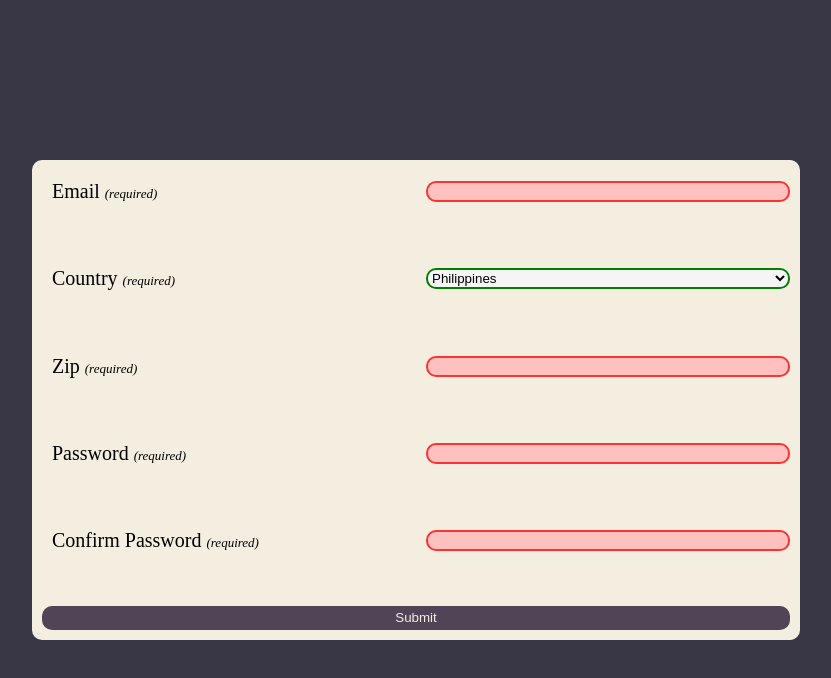
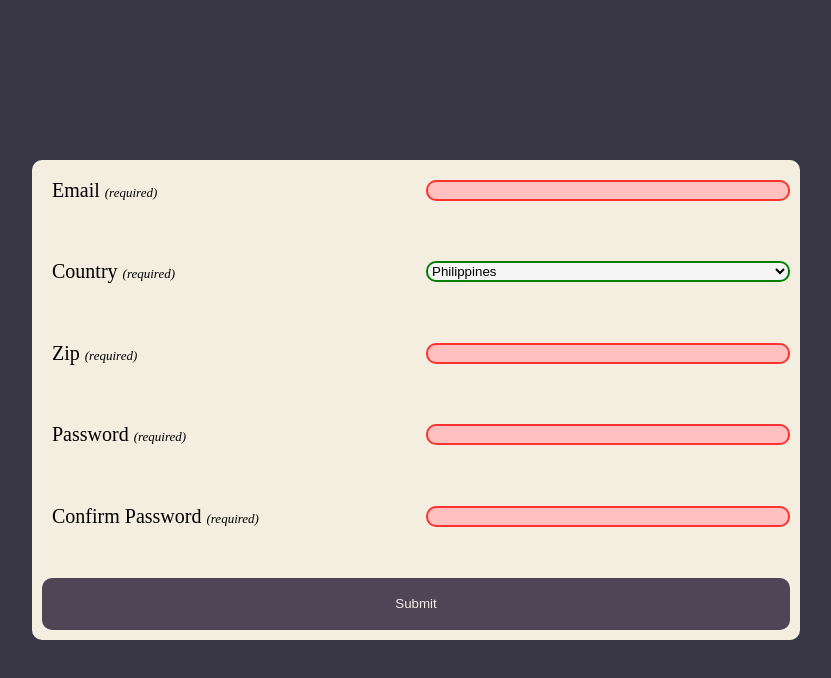
Before and after one commit to DL-GIT101/form-validation-with-js, a website built with webpack: page src/index.html in a window 1280 px wide. Shown: the whole page, without its empty margins (224-1055 px from the left). Built offline with nearby package versions, Linux system fonts and the light colour scheme.

Commit message:
Add style to messge

```diff
--- a/src/style.css
+++ b/src/style.css
@@ -33,9 +33,13 @@ form {
     display: grid;
     grid-template-columns: 1fr 1fr;
     grid-template-rows: 1fr 1fr;
+    grid-template-areas:
+        "label input"
+        "message message";
 }
 
 .input-container > label {
+    grid-area: label;
     place-self: center left;
     padding-left: 10px;
 }
@@ -47,6 +51,7 @@ form {
 }
 
 .input-container > input, .input-container > select {
+    grid-area: input;
     place-self: center stretch;
     margin-left: 10px;
     border-radius: 10px;
@@ -77,3 +82,9 @@ input#submit {
 .input-container > input:focus, .input-container > select:focus {
     border: 2px solid blue;
 }
+
+.input-container > .message{
+    grid-area: message;
+    margin: 0;
+    color: red;
+}
```
